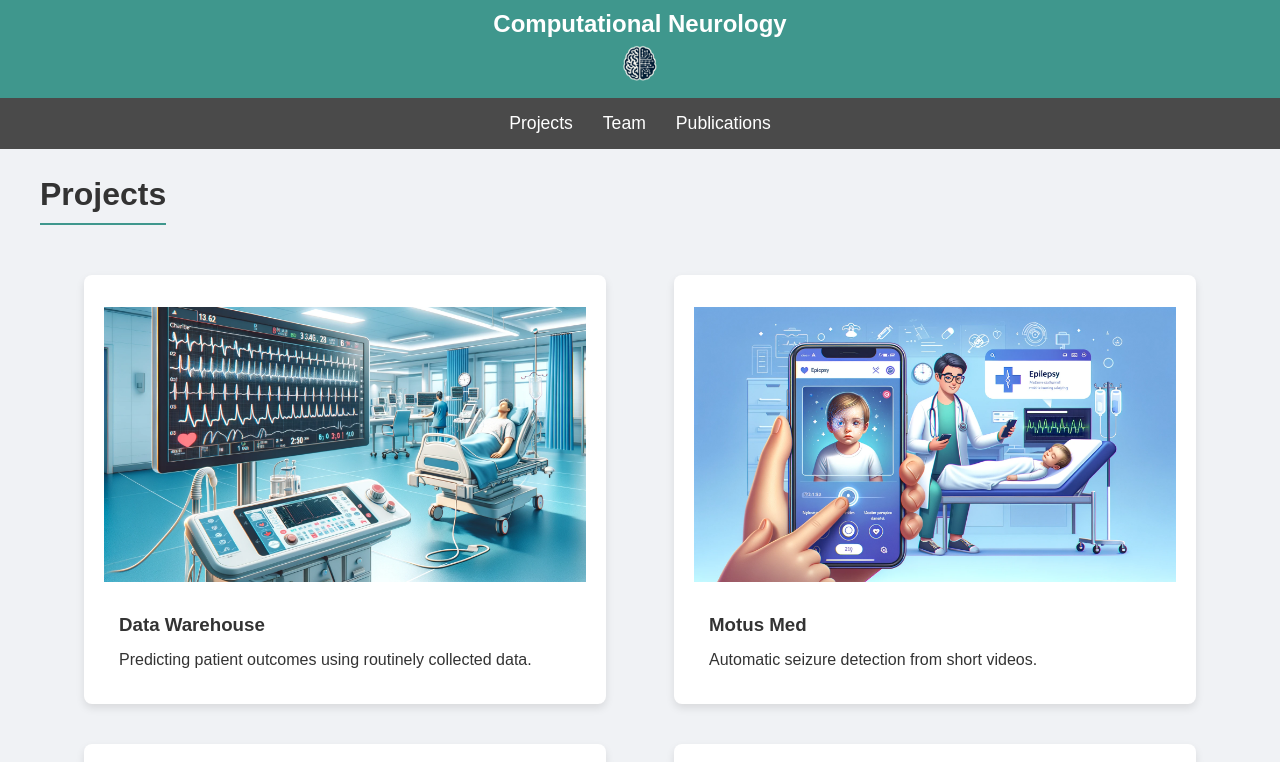
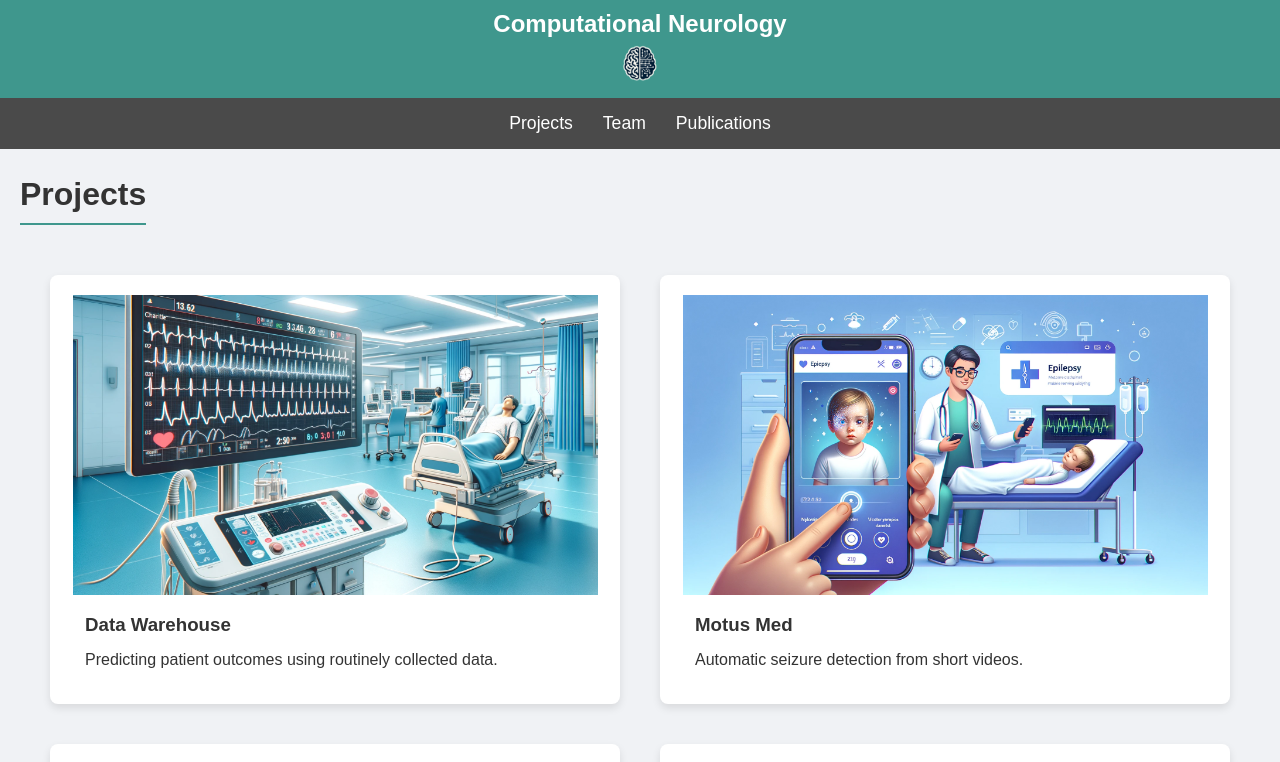
Before and after one commit to computational-neurology-charite/computational-neurology-charite.github.io, a React (Create React App) app: page / in a window 1280 px wide. Shown: the top 762 px of the page. Built offline with nearby package versions, Linux system fonts and the light colour scheme; no server answers.

Commit message:
Projects can be more columns

```diff
--- a/src/styles/style.css
+++ b/src/styles/style.css
@@ -220,7 +220,7 @@ footer {
 
 #projects {
     padding: 0 20px;
-    max-width: 1200px;
+    max-width: 100%;
     margin: auto;
 }
 
@@ -237,7 +237,7 @@ footer {
     padding: 20px;
     border-radius: 8px;
     transition: transform 0.3s ease;
-    max-width: 45%;
+    max-width: 600px;
     box-sizing: border-box;
     margin: 10px;
     flex: 1 1 calc(45% - 40px); /* Adjusting to fit within container */
```
